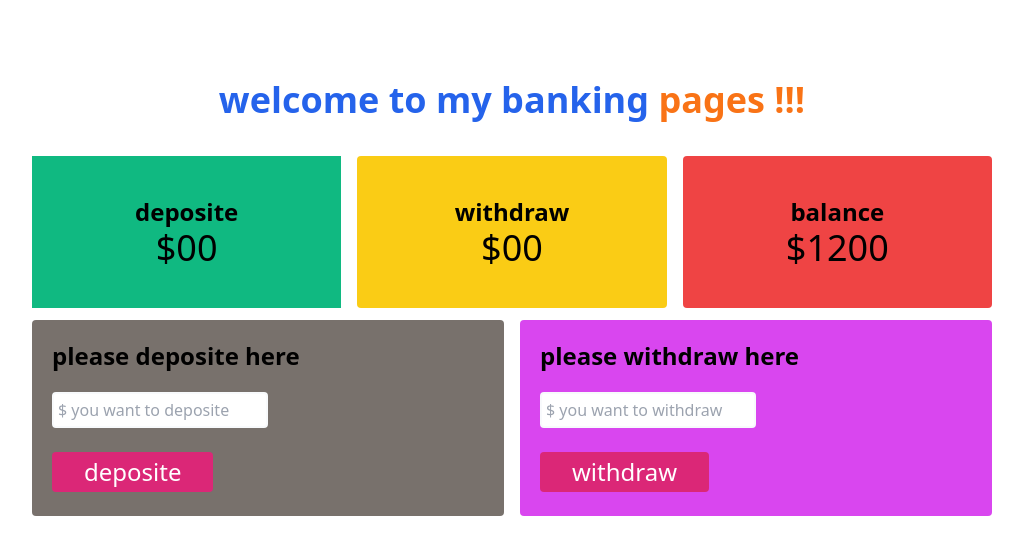
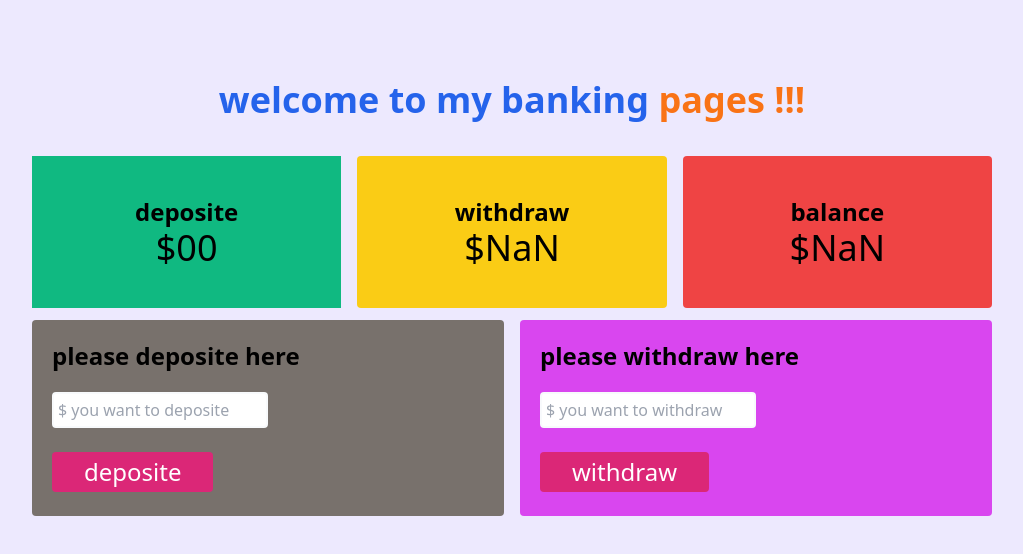
Before and after one commit to SHAFAYET-HOWLADER/banking-sites, a plain HTML site: page banking.html in a window 1280 px wide. Both pictures are taken after a click on the button "withdraw". Shown: the whole page, without its empty margins (128-1151 px from the left). Drawn offline with nearby package versions, Linux system fonts and the light colour scheme.

Commit message:
commited

```diff
--- a/banking.html
+++ b/banking.html
@@ -10,12 +10,12 @@
     <title>banking pades</title>
 </head>
 
-<body>
+<body class="bg-violet-100">
     <header>
         <header>
-            <h1 class="mt-16 text-center text-4xl font-semibold ui-monospace text-blue-600 py-4">welcome to my banking
-                <span class="text-orange-500"> pages !!!</span></h1>
-        </header>
+            <h1 class=" mt-16 text-center text-4xl font-semibold ui-monospace text-blue-600 py-4">welcome to my banking
+    <span class="text-orange-500"> pages !!!</span></h1>
+    </header>
     </header>
     <main class="mx-auto">
         <section>
@@ -31,7 +31,7 @@
                 </div>
                 <div class="item bg-red-500 rounded text-center p-10">
                     <h2 class="text-2xl font-semibold">balance</h2>
-                    <h3  class="text-4xl font-normal">$<span id="balance">1200</span></h3>
+                    <h3 class="text-4xl font-normal">$<span id="balance">1200</span></h3>
                 </div>
             </div>
         </section>
--- a/js/banking.js
+++ b/js/banking.js
@@ -17,4 +17,17 @@ document.getElementById("depositeBtn").addEventListener("click", function(){
 })
 
 //get withdrawButton
-document.getElementById("")
+document.getElementById("withdrwaBtn").addEventListener("click", function(){
+    const withdrawInputBox = document.getElementById("withdrawInput");
+    const withdrawInputValue = withdrawInputBox.value;
+    const withdrawInnerText = document.getElementById("withdrawDollar");
+    const withPreviousTotaInnerText = withdrawInnerText.innerText;
+    withdrawInputBox.value = " ";
+    const withdrawTotalInnerText =  parseFloat(withPreviousTotaInnerText) + parseFloat(withdrawInputValue);
+    withdrawInnerText.innerText = withdrawTotalInnerText;
+   //update balance
+   const balanceText = document.getElementById("balance");
+   const balanceTextValue = balanceText.innerText;
+   const balanceTextPreviousValue = parseFloat(balanceTextValue);
+   balanceText.innerText = balanceTextPreviousValue - withdrawTotalInnerText;
+})
```
Also changed, not shown: index.html (+1 -1 lines).
